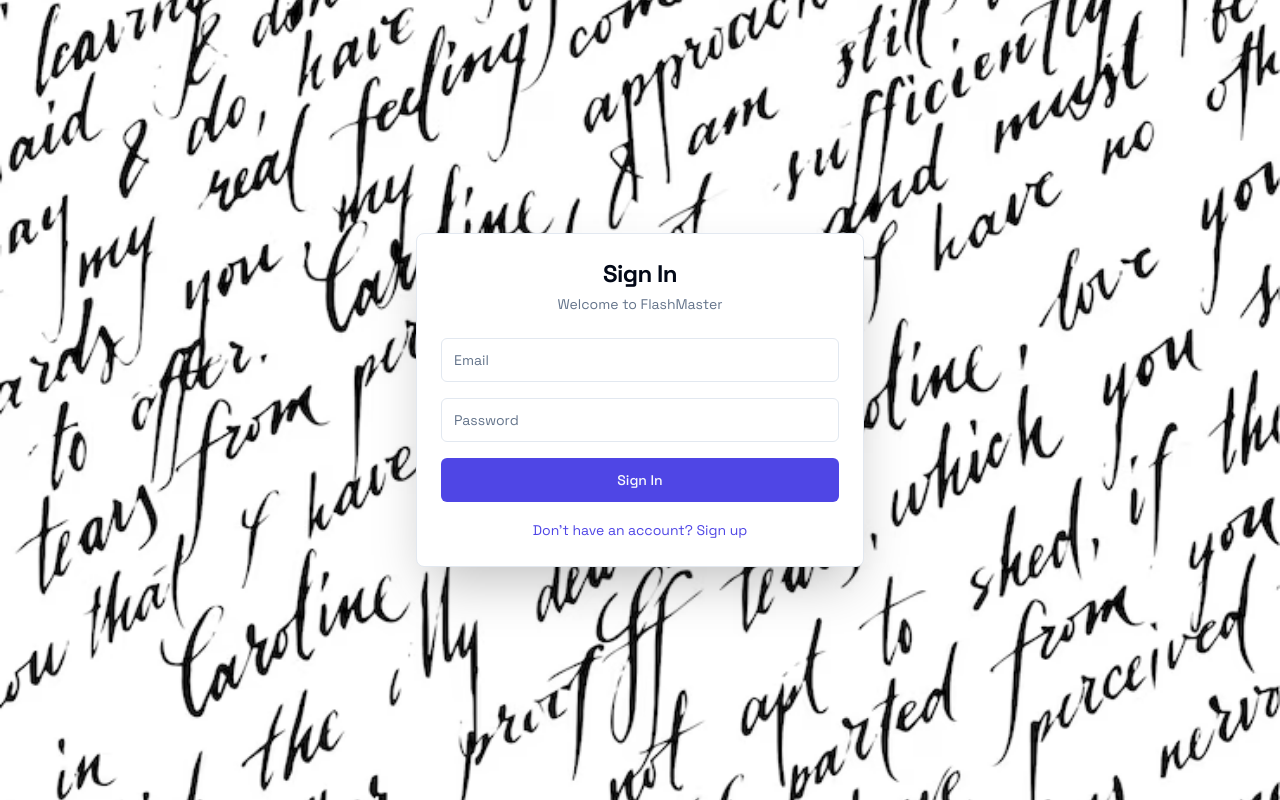
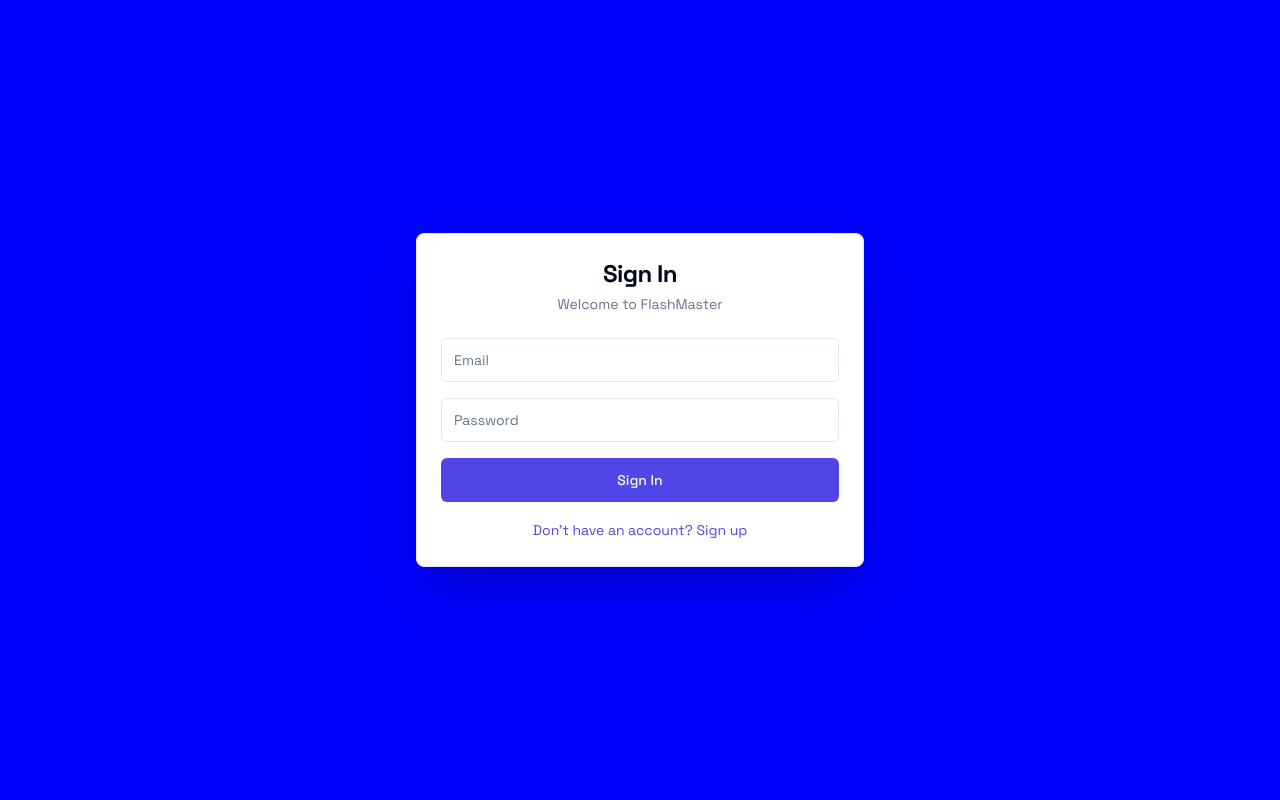
Before and after one commit to Sol10967/quick-flip-flashcards, a React (Vite) app: page / in a window 1280 px wide. Built offline with nearby package versions, Linux system fonts and the light colour scheme.

Commit message:
Set sign-in page background
Set the background image for the sign-in page using the provided image.

```diff
--- a/src/components/AuthForm.tsx
+++ b/src/components/AuthForm.tsx
@@ -34,7 +34,7 @@ export const AuthForm = () => {
     <div
       className="min-h-screen flex items-center justify-center p-4"
       style={{
-        backgroundImage: `url('/lovable-uploads/6db8f374-a28a-4e3c-9e7c-56f06fb81c27.png')`,
+        backgroundImage: `url('/lovable-uploads/f49ba591-5709-44ce-a164-7ef9941f3de5.png')`,
         backgroundSize: 'cover',
         backgroundPosition: 'center',
         backgroundRepeat: 'no-repeat'
```
Also changed, not shown: public/lovable-uploads/f49ba591-5709-44ce-a164-7ef9941f3de5.png (added).
